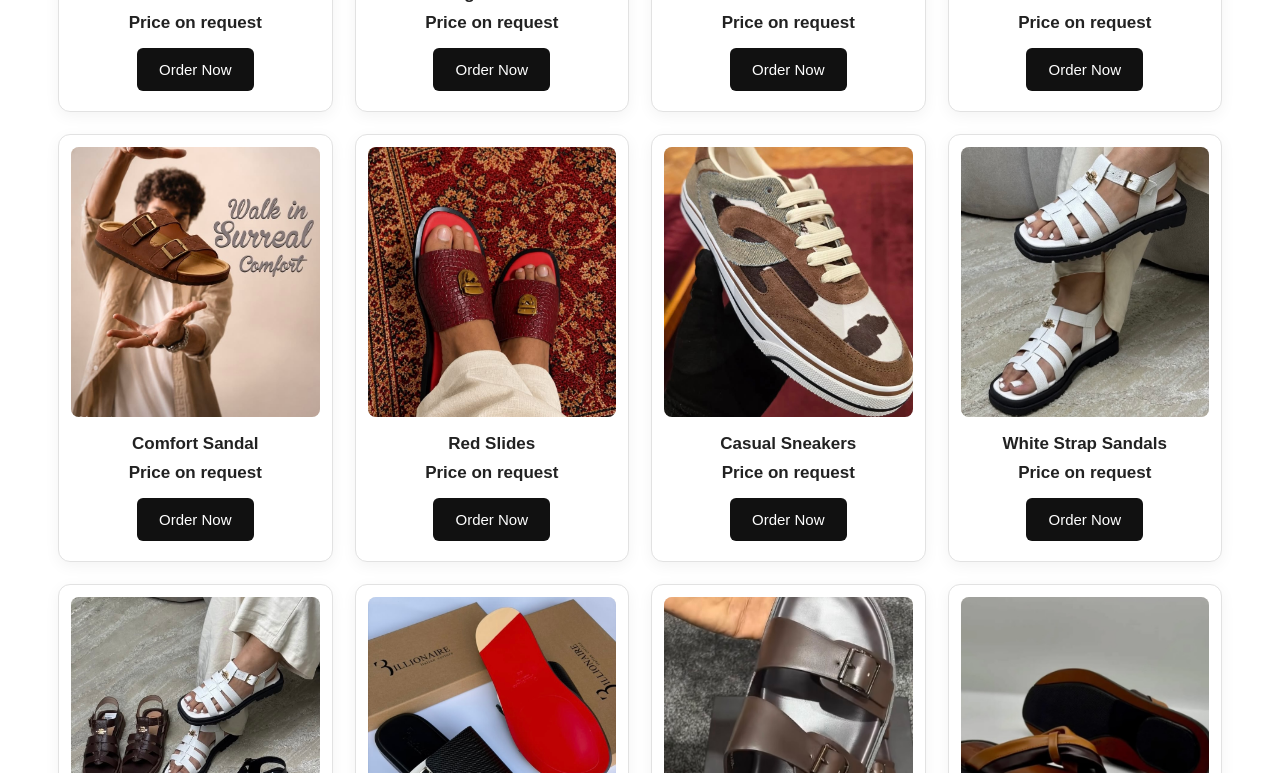
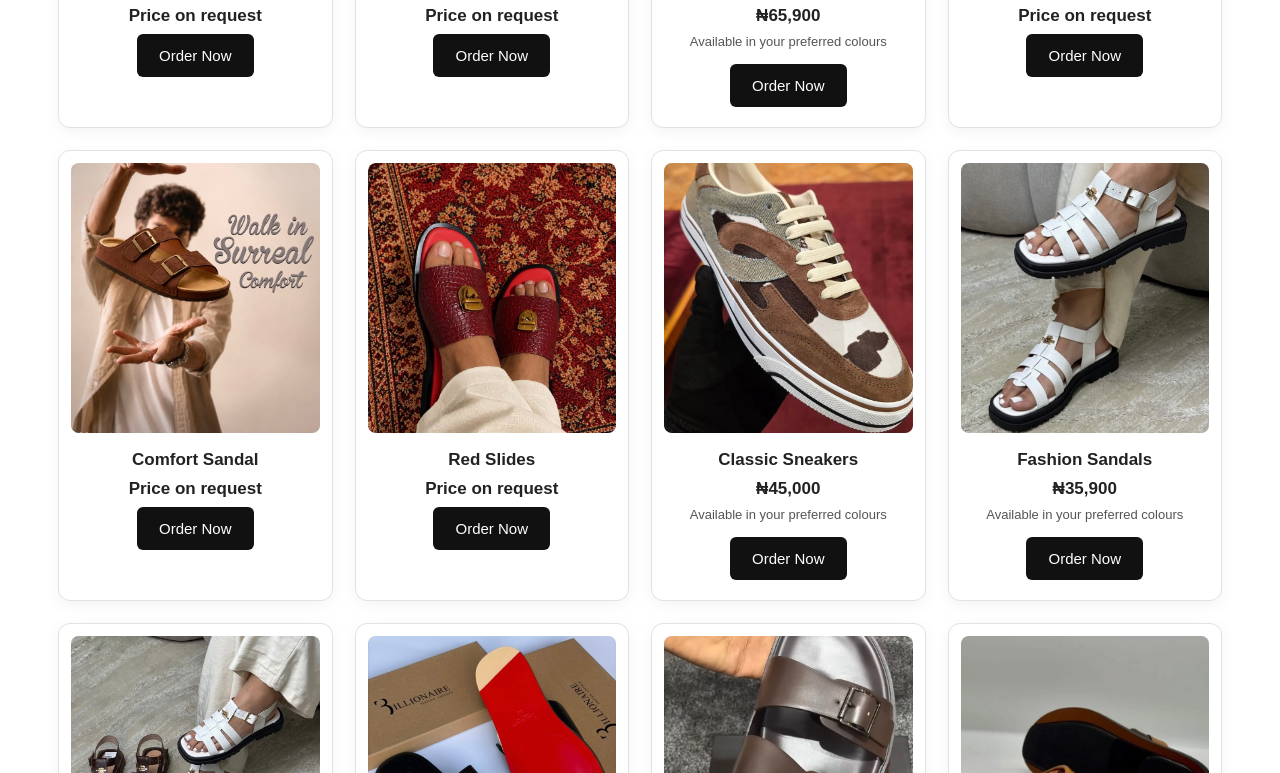
Before and after one commit to morbaksfootwear-coder/morbaks-footwear-website, a plain HTML site: page index.html in a window 1280 px wide. Shown: the part 1352-2125 px from the top of the page. Drawn offline with Linux system fonts and the light colour scheme.

Commit message:
Add product prices and preferred colour availability

```diff
--- a/index.html
+++ b/index.html
@@ -25,7 +25,8 @@ nav a:hover { text-decoration: underline; }
 .product { border: 1px solid #e2e2e2; border-radius: 12px; padding: 12px 12px 20px; overflow: hidden; background: #fff; box-shadow: 0 4px 15px rgba(0,0,0,.05); }
 .product-image { width: 100%; height: 270px; display: block; object-fit: cover; object-position: center; border-radius: 8px; background: #eee9e2; }
 .product h3 { margin: 17px 0 9px; font-size: 17px; }
-.price { font-weight: bold; font-size: 17px; margin: 0 0 15px; }
+.price { font-weight: bold; font-size: 17px; margin: 0 0 8px; }
+.availability { color: #555; font-size: 13px; margin: 0 0 15px; }
 button { background: #111; color: white; border: 0; padding: 13px 22px; border-radius: 6px; cursor: pointer; font-size: 15px; }
 button:hover { background: #444; }
 footer { background: #111; color: white; text-align: center; padding: 25px; }
@@ -98,7 +99,8 @@ footer p { line-height: 1.5; }
     <article class="product">
       <img class="product-image" src="IMG_3476.jpeg" alt="Classic Loafers from Morbaks Footwear" loading="lazy">
       <h3>Classic Loafers</h3>
-      <p class="price">Price on request</p>
+      <p class="price">₦65,900</p>
+      <p class="availability">Available in your preferred colours</p>
       <button type="button" onclick="order('Classic Loafers')">Order Now</button>
     </article>
 
@@ -125,16 +127,18 @@ footer p { line-height: 1.5; }
 
     <article class="product">
       <img class="product-image" src="IMG_3553.jpeg" alt="Casual Sneakers from Morbaks Footwear" loading="lazy">
-      <h3>Casual Sneakers</h3>
-      <p class="price">Price on request</p>
-      <button type="button" onclick="order('Casual Sneakers')">Order Now</button>
+      <h3>Classic Sneakers</h3>
+      <p class="price">₦45,000</p>
+      <p class="availability">Available in your preferred colours</p>
+      <button type="button" onclick="order('Classic Sneakers')">Order Now</button>
     </article>
 
     <article class="product">
       <img class="product-image" src="IMG_3675.jpeg" alt="White Strap Sandals from Morbaks Footwear" loading="lazy">
-      <h3>White Strap Sandals</h3>
-      <p class="price">Price on request</p>
-      <button type="button" onclick="order('White Strap Sandals')">Order Now</button>
+      <h3>Fashion Sandals</h3>
+      <p class="price">₦35,900</p>
+      <p class="availability">Available in your preferred colours</p>
+      <button type="button" onclick="order('Fashion Sandals')">Order Now</button>
     </article>
 
     <article class="product">
```
